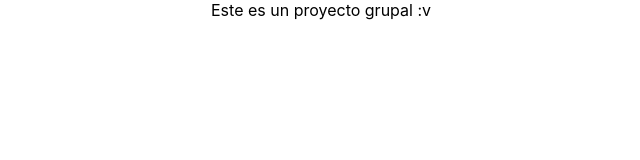
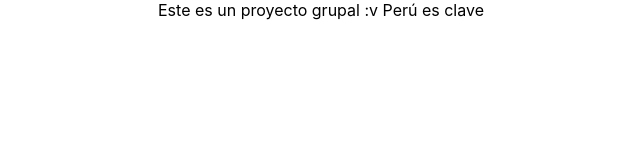
Before and after one commit to IDozy/practicagrupal, a React (Create React App) app: page / in a window 1280 px wide. Shown: the top 160 px of the page, without its empty margins (319-959 px from the left). Built offline with nearby package versions, Linux system fonts and the light colour scheme.

Commit message:
cambios fernando

```diff
--- a/src/App.js
+++ b/src/App.js
@@ -7,6 +7,7 @@ function App() {
       <div>
 
         Este es un proyecto grupal :v
+        Perú es clave
       </div>
     </div>
   );
```
